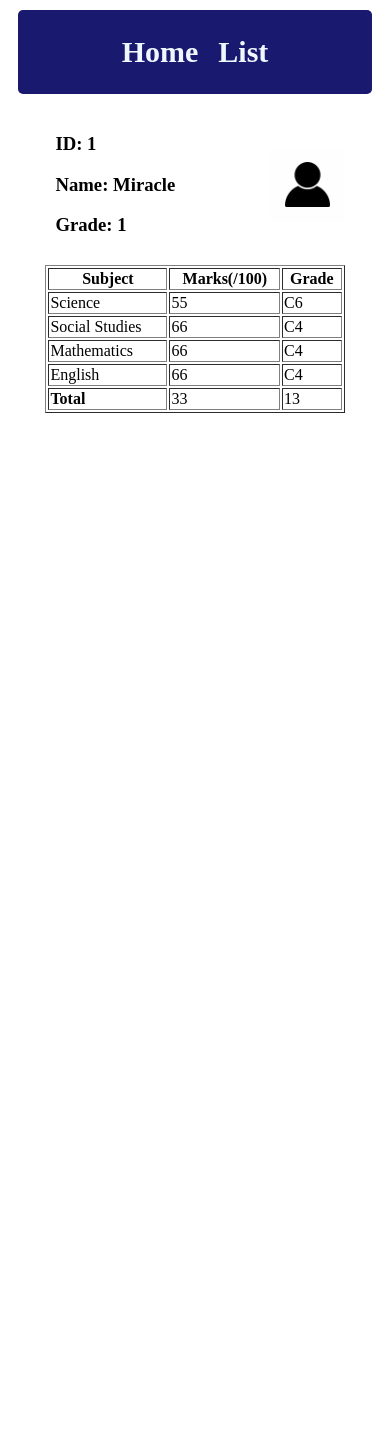
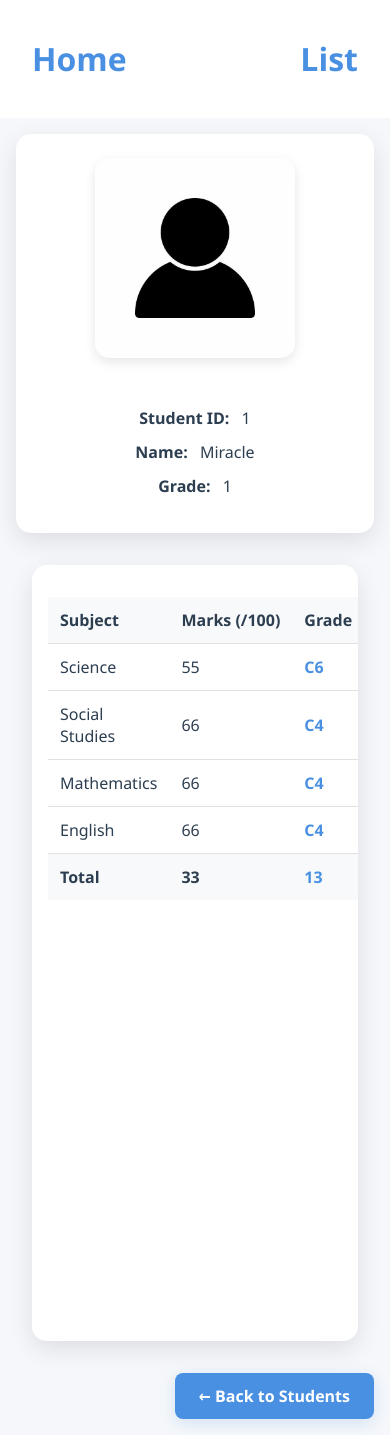
Before and after one commit to Miracle3456/PLE_project, a Django app: page /studentdetail/1 in a window 390 px wide. Before the commit the page ends 413 px from the top, so only its background shows below. Run offline with Django 5.2, Linux system fonts and the light colour scheme; a user stored in the database is signed in; data comes from the database, SQL or seed files in the repository; both versions use the stored data as it was after the commit.

Commit message:
Refactor CSS styles for improved layout and responsiveness; update HTML templates for better structure and semantics; add results page styling and functionality; enhance student detail view with action buttons and improved table presentation.

```diff
--- a/static/css/detail.css
+++ b/static/css/detail.css
@@ -1,28 +1,160 @@
-.head{
+/* Main container */
+.student_detail {
+    background-color: #f5f7fa;
+    padding: 2rem;
+    min-height: calc(100vh - 64px); /* Adjust for navbar */
+}
+
+/* Student info header */
+.head {
+    background: white;
+    border-radius: 15px;
+    padding: 2rem;
+    margin-bottom: 2rem;
+    box-shadow: 0 8px 24px rgba(0, 0, 0, 0.1);
     display: flex;
     align-items: center;
     justify-content: space-between;
-
+    gap: 2rem;
 }
 
-
-
-img{
-    width: 50%;
-    height: 50%;
-    float: right;
+.student-info {
+    flex: 1;
 }
 
-.student_detail{
-    max-width: 80%;
-    margin: 0 auto;
+.student-info h3 {
+    color: #2c3e50;
+    margin: 0.75rem 0;
+    font-size: 1.1rem;
+    font-weight: 500;
 }
 
-.student-info{
-    margin-right: 5px;
-    padding: 10px;
+.student-info h3 strong {
+    font-weight: 600;
+    margin-right: 0.5rem;
 }
 
-.student-picture{
-    width: 50%;
+.student-picture {
+    flex: 0 0 200px;
+    text-align: center;
 }
+
+.student-picture img {
+    width: 200px;
+    height: 200px;
+    object-fit: cover;
+    border-radius: 15px;
+    box-shadow: 0 4px 12px rgba(0, 0, 0, 0.1);
+}
+
+/* Table styles */
+.table {
+    background: white;
+    border-radius: 15px;
+    padding: 2rem;
+    box-shadow: 0 8px 24px rgba(0, 0, 0, 0.1);
+    overflow-x: auto;
+}
+
+table {
+    width: 100%;
+    border-collapse: collapse;
+    margin-top: 1rem;
+}
+
+th, td {
+    padding: 1rem;
+    text-align: left;
+    border-bottom: 1px solid #e1e1e1;
+}
+
+th {
+    background-color: #f8f9fa;
+    color: #2c3e50;
+    font-weight: 600;
+    white-space: nowrap;
+}
+
+td {
+    color: #2c3e50;
+}
+
+tbody tr:hover {
+    background-color: #f8f9fa;
+}
+
+/* Total row styling */
+tbody tr:last-child {
+    background-color: #f8f9fa;
+    font-weight: 600;
+}
+
+tbody tr:last-child td {
+    border-bottom: none;
+}
+
+/* Grade cell styling */
+td:last-child {
+    font-weight: 600;
+    color: #4a90e2;
+}
+
+/* Responsive design */
+@media (max-width: 768px) {
+    .student_detail {
+        padding: 1rem;
+    }
+
+    .head {
+        flex-direction: column;
+        text-align: center;
+        padding: 1.5rem;
+    }
+
+    .student-picture {
+        order: -1;
+    }
+
+    .student-info h3 {
+        font-size: 1rem;
+    }
+
+    .table {
+        padding: 1rem;
+    }
+
+    th, td {
+        padding: 0.75rem;
+    }
+}
+
+/* Action buttons */
+.action-buttons {
+    display: flex;
+    gap: 1rem;
+    justify-content: flex-end;
+    margin-top: 2rem;
+}
+
+.action-button {
+    background-color: #4a90e2;
+    color: white;
+    padding: 12px 24px;
+    border: none;
+    border-radius: 8px;
+    font-size: 1rem;
+    font-weight: 600;
+    cursor: pointer;
+    transition: all 0.3s ease;
+    text-decoration: none;
+    display: inline-flex;
+    align-items: center;
+    gap: 0.5rem;
+    box-shadow: 0 4px 15px rgba(74, 144, 226, 0.2);
+}
+
+.action-button:hover {
+    background-color: #357abd;
+    transform: translateY(-2px);
+    box-shadow: 0 8px 20px rgba(74, 144, 226, 0.3);
+}
--- a/static/css/style.css
+++ b/static/css/style.css
@@ -1,106 +1,153 @@
-.container{
+/* Global styles */
+body {
+    font-family: 'Segoe UI', Tahoma, Geneva, Verdana, sans-serif;
+    background-color: #f5f7fa;
+    margin: 0;
+    padding: 0;
+    min-height: 100vh;
+}
+
+/* Navigation styles */
+.container {
     display: flex;
     flex-direction: row;
-    row-gap: 10px;
-    gap: 10px;
-    background-color: midnightblue;
-    color: aliceblue;
-    font-size: 15px;
-    border-radius: 5px;
-    justify-content: center;
-    text-decoration: none;
-    margin: 10px;
+    gap: 20px;
+    background-color: #ffffff;
+    color: #2c3e50;
+    font-size: 16px;
+    padding: 1rem;
+    justify-content: space-between;
+    margin: 0;
+    box-shadow: 0 2px 10px rgba(0, 0, 0, 0.05);
 }
 
-.item1{
-    align-items: left;
-    margin: 5px;
+.item1, .item2 {
     display: flex;
-    justify-content: left;
-
+    align-items: center;
+    margin: 0 1rem;
 }
 
-.item2{
-    align-items: right;
-    display: flex;
-    margin: 5px;
-    justify-content: right;
+/* Link styles */
+a {
+    text-decoration: none;
+    color: #4a90e2;
+    transition: color 0.3s ease;
 }
 
-a{
+a:hover {
+    color: #357abd;
     text-decoration: none;
-    color: aliceblue;
 }
 
-a:hover{
-    text-decoration: underline yellow;
+/* Form styles */
+fieldset {
+    background: #ffffff;
+    border-radius: 15px;
+    padding: 2rem;
+    width: 100%;
+    max-width: 600px;
+    margin: 2rem auto;
+    border: 1px solid #e1e1e1;
+    box-shadow: 0 8px 24px rgba(0, 0, 0, 0.1);
 }
 
-fieldset{
-    border-radius: 10px;
+input, label {
     display: block;
-    flex-direction: column;
-    width: 50%;
-    margin: 0 auto;
+    width: 100%;
+    margin-bottom: 1rem;
 }
 
-input,label{
-    display: flex;
-    flex-direction: column;
-
-
-    margin: 0 auto;
+label {
+    color: #2c3e50;
+    font-weight: 500;
+    margin-bottom: 0.5rem;
 }
 
-input{
-    padding: 10px;
-    width: 300px ;
-    border-radius: 5px;
-    border: 1px solid;
+input {
+    padding: 12px 16px;
+    border: 2px solid #e1e1e1;
+    border-radius: 8px;
+    font-size: 1rem;
+    transition: border-color 0.3s ease;
+    outline: none;
+    box-sizing: border-box;
 }
 
-
-button{
-    padding: 10px;
-    transition: transform 0.3s ease-in;
-    border-radius: 5px;
-    border: 1px solid;
-    background-color: green;
-    color: whitesmoke;
-    justify-content: center;
-    margin: 10px;
+input:focus {
+    border-color: #4a90e2;
+    box-shadow: 0 0 0 3px rgba(74, 144, 226, 0.1);
 }
 
-button:hover{
-    transform: scale(1.08);
+/* Button styles */
+button {
+    background-color: #4a90e2;
+    color: white;
+    padding: 12px 24px;
+    border: none;
+    border-radius: 8px;
+    font-size: 1rem;
+    font-weight: 600;
+    cursor: pointer;
+    transition: all 0.3s ease;
+    margin: 1rem 0;
+    box-shadow: 0 4px 15px rgba(74, 144, 226, 0.2);
 }
 
-.student{
-    color: black;
-    margin: 5px;
-    display: flex;
-    flex-direction: column;
-    gap: 10px;
-    font-size: 20px;
+button:hover {
+    background-color: #357abd;
+    transform: translateY(-2px);
+    box-shadow: 0 8px 20px rgba(74, 144, 226, 0.3);
 }
 
-.student a:hover{
-    text-decoration: underline;
-
+/* Student list styles */
+.student {
+    background: #ffffff;
+    padding: 1.5rem;
+    border-radius: 10px;
+    margin: 1rem;
+    box-shadow: 0 4px 12px rgba(0, 0, 0, 0.05);
+    transition: transform 0.3s ease;
 }
 
-.student a{
-    color: black;
+.student:hover {
+    transform: translateY(-2px);
+    box-shadow: 0 6px 16px rgba(0, 0, 0, 0.1);
 }
 
-.student_detail{
-    width: 100%;
+.student a {
+    color: #2c3e50;
+    font-size: 1.1rem;
+    font-weight: 500;
 }
 
-.table{
-    display: flex;
-    flex-direction: column;
-    height: 100vh;
+/* Table styles */
+.table {
+    background: #ffffff;
+    border-radius: 10px;
+    padding: 1.5rem;
+    margin: 1rem;
+    box-shadow: 0 4px 12px rgba(0, 0, 0, 0.05);
+    height: calc(100vh - 100px);
     overflow: auto;
+}
 
+/* Success message styles */
+.success-message {
+    background-color: #ffffff;
+    border-radius: 10px;
+    padding: 2rem;
+    text-align: center;
+    max-width: 500px;
+    margin: 2rem auto;
+    box-shadow: 0 8px 24px rgba(0, 0, 0, 0.1);
 }
+
+.success-message h2 {
+    color: #2c3e50;
+    margin-bottom: 1rem;
+}
+
+.success-message p {
+    color: #7f8c8d;
+    margin-bottom: 1.5rem;
+}
--- a/templates/student_detail.html
+++ b/templates/student_detail.html
@@ -15,91 +15,65 @@
 
 {%block content%}
     <div class="student_detail">
-
         <div class="head">
             <div class="student-info">
-
-
-            <h3>ID:  {{description.id}}</h3>
-            <h3>Name: {{description.Name}}</h3>
-            <h3>Grade: {{description.Grade}}</h3>
+                <h3><strong>Student ID:</strong> {{description.id}}</h3>
+                <h3><strong>Name:</strong> {{description.Name}}</h3>
+                <h3><strong>Grade:</strong> {{description.Grade}}</h3>
             </div>
-            <div class="student-picture" >
-            <img src="{{description.Student_image.url}}" alt="" >
+            <div class="student-picture">
+                <img src="{{description.Student_image.url}}" alt="Student Photo">
             </div>
         </div>
 
         <div class="table">
-            <table border="1px">
+            <table>
                 <thead>
                     <tr>
                         <th>Subject</th>
-                        <th>Marks(/100)</th>
+                        <th>Marks (/100)</th>
                         <th>Grade</th>
                     </tr>
                 </thead>
 
                 <tbody>
-                    {%for grade in grades%}
+                    {% for grade in grades|slice:":1" %}
                     <tr>
-
-                        <td>
-                            Science
-                        </td>
+                        <td>Science</td>
                         <td>{{description.SCI}}</td>
-
                         <td>{{grade.SCI_GRADE}}</td>
-
-
-
                     </tr>
-                    {%endfor%}
-                    {%for grade in grades%}
                     <tr>
                         <td>Social Studies</td>
-
                         <td>{{description.SST}}</td>
-
                         <td>{{grade.SST_GRADE}}</td>
-
                     </tr>
-                    {%endfor%}
-                    {%for grade in grades%}
                     <tr>
                         <td>Mathematics</td>
                         <td>{{description.MTC}}</td>
-
                         <td>{{grade.MTC_GRADE}}</td>
-
                     </tr>
-                    {%endfor%}
-                    {%for grade in grades%}
                     <tr>
                         <td>English</td>
-
                         <td>{{description.ENG}}</td>
-
                         <td>{{grade.ENG_GRADE}}</td>
-
-
-
                     </tr>
-                    {%endfor%}
-                    {%for grade in grades%}
                     <tr>
-                        <td style="font-weight: bold;">Total</td>
-
+                        <td>Total</td>
                         <td>{{description.TOTAL}}</td>
-
-                        <td> {{description.AGG}}</td>
+                        <td>{{description.AGG}}</td>
                     </tr>
-                {%endfor%}
+                    {% endfor %}
                 </tbody>
-        </table>
+            </table>
         </div>
 
+        <div class="action-buttons">
+            <a href="{% url 'students_list' %}" class="action-button">
+                ← Back to Students
+            </a>
+        </div>
     </div>
-
 {%endblock%}
 </body>
 </html>
```
Also changed, not shown: static/css/results.css (added, +140 -0 lines), static/css/student_list_demo.css (+41 -25 lines), templates/results.html (+25 -21 lines), db.sqlite3, 6 other files.
